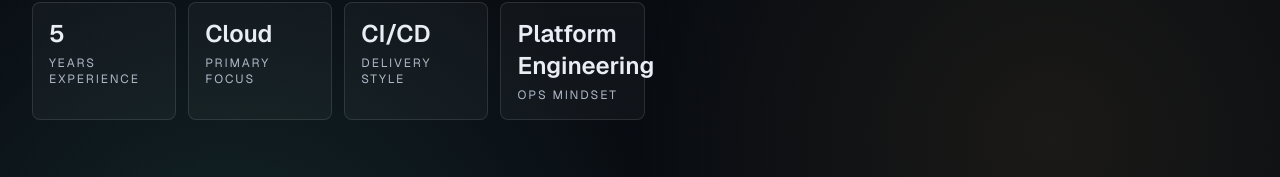
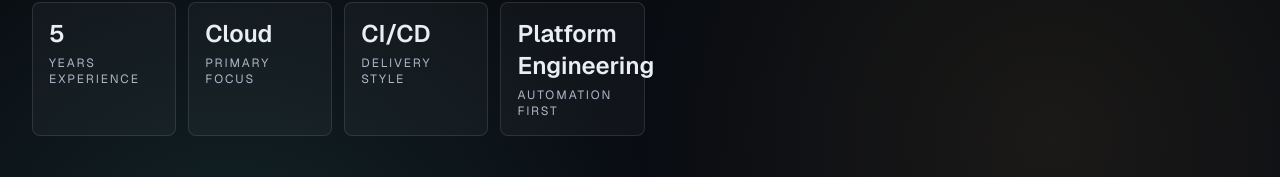
Before and after one commit to aznavneet/Portfolio, a Next.js app: page / in a window 1280 px wide. Shown: the part 753-930 px from the top of the page. Built offline with nearby package versions, Linux system fonts and the light colour scheme; no server answers.

Commit message:
automation

```diff
--- a/data/portfolio.ts
+++ b/data/portfolio.ts
@@ -51,7 +51,7 @@ export const metrics = [
   { label: "Years Experience", value: "5" },
   { label: "Primary Focus", value: "Cloud" },
   { label: "Delivery Style", value: "CI/CD" },
-  { label: "Ops Mindset", value: "Platform Engineering" }
+  { label: "Automation First", value: "Platform Engineering" }
 ];
 
 export const skillGroups = [
```
